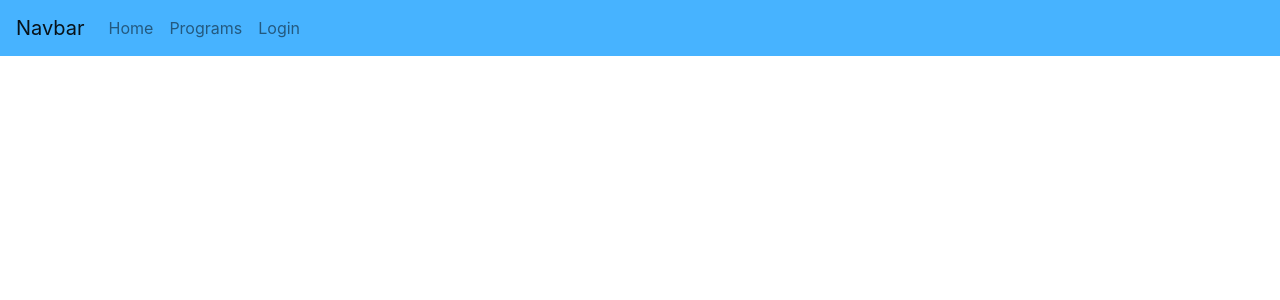
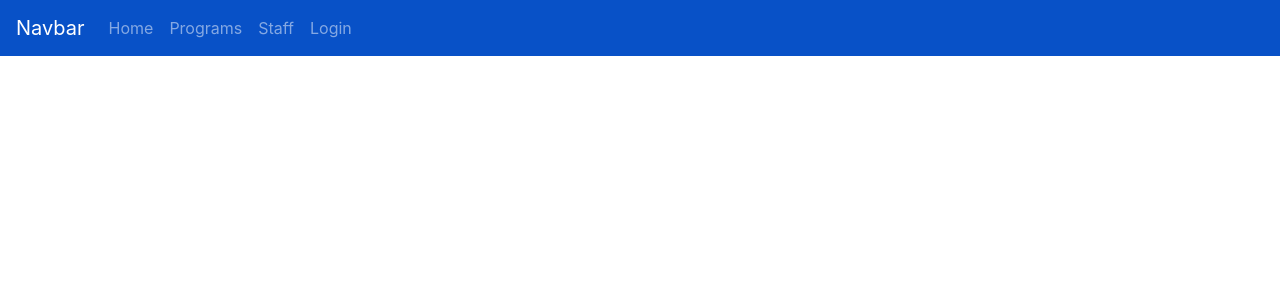
Before and after one commit to quinnzipse/YMCA-Registration, a PHP site: page /index.php in a window 1280 px wide. Shown: the top 300 px of the page. Run offline with PHP 8.4, Linux system fonts and the light colour scheme; data that the repository does not hold is empty.

Commit message:
Added additional web page links on nav bar

```diff
--- a/menu.php
+++ b/menu.php
@@ -1,18 +1,17 @@
 <link rel="stylesheet" href="https://stackpath.bootstrapcdn.com/bootstrap/4.5.2/css/bootstrap.min.css"
       integrity="sha384-JcKb8q3iqJ61gNV9KGb8thSsNjpSL0n8PARn9HuZOnIxN0hoP+VmmDGMN5t9UJ0Z" crossorigin="anonymous">
-<nav class="navbar navbar-expand-lg navbar-light" style="background-color: #47b3ff;">
+<nav class="navbar navbar-expand-lg navbar-dark" style="background-color: #0851c7;">
     <a class="navbar-brand" href="#">Navbar</a>
     <button class="navbar-toggler" type="button" data-toggle="collapse" data-target="#navbarNavAltMarkup" aria-controls="navbarNavAltMarkup" aria-expanded="false" aria-label="Toggle navigation">
         <span class="navbar-toggler-icon"></span>
     </button>
     <div class="collapse navbar-collapse" id="navbarNavAltMarkup">
         <div class="navbar-nav">
-            <?php $host = ($_SERVER['HTTPS'] ? 'https://' : 'http://') . $_SERVER['HTTP_HOST'];
-            echo "<a class='nav-link' href='$host/index.php'>Home</a>";
-            echo '<a class="nav-link" href="http://' . $host . '/program/index.php">Programs</a>';
-            echo '<!--<a class="nav-link disabled" href="#" tabindex="-1" aria-disabled="true">Disabled</a> -->';
-            echo '<a class="nav-link" href="login.php">Login</a>';
-            ?>
+            <?php $host = ($_SERVER['HTTPS'] ? 'https://' : 'http://') . $_SERVER['HTTP_HOST'];?>
+                <a class='nav-link' href='$host/index.php'>Home</a>
+                <a class='nav-link' href='$host/program/index.php'>Programs</a>
+                <a class='nav-link' href='$host/staff/index.php'>Staff</a>
+                <a class='nav-link' href='$host/login.php'>Login</a>
         </div>
     </div>
 </nav>
```
